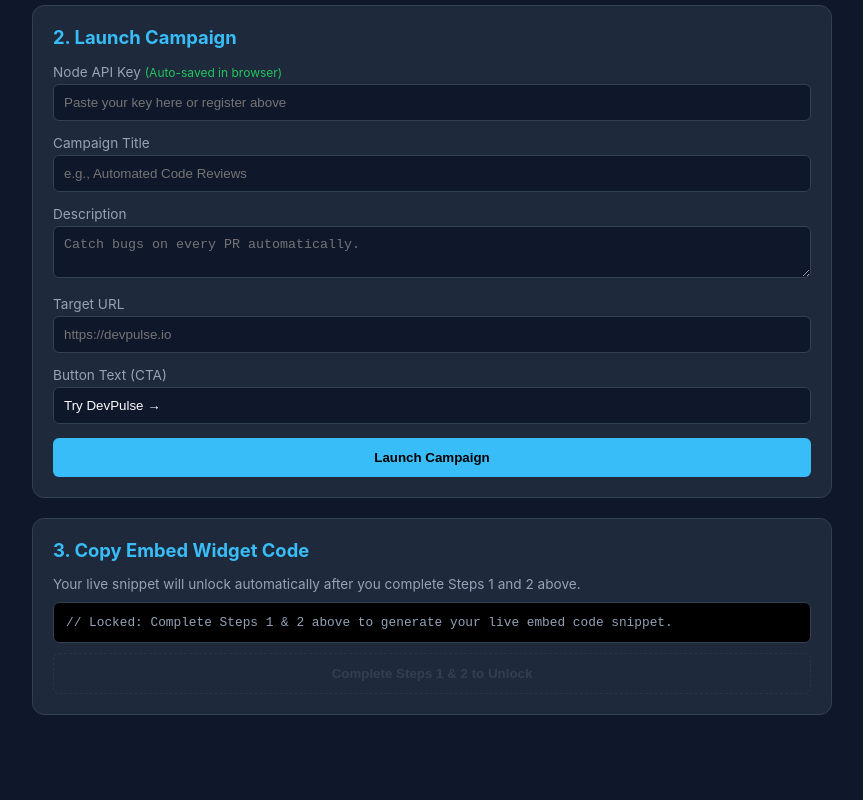
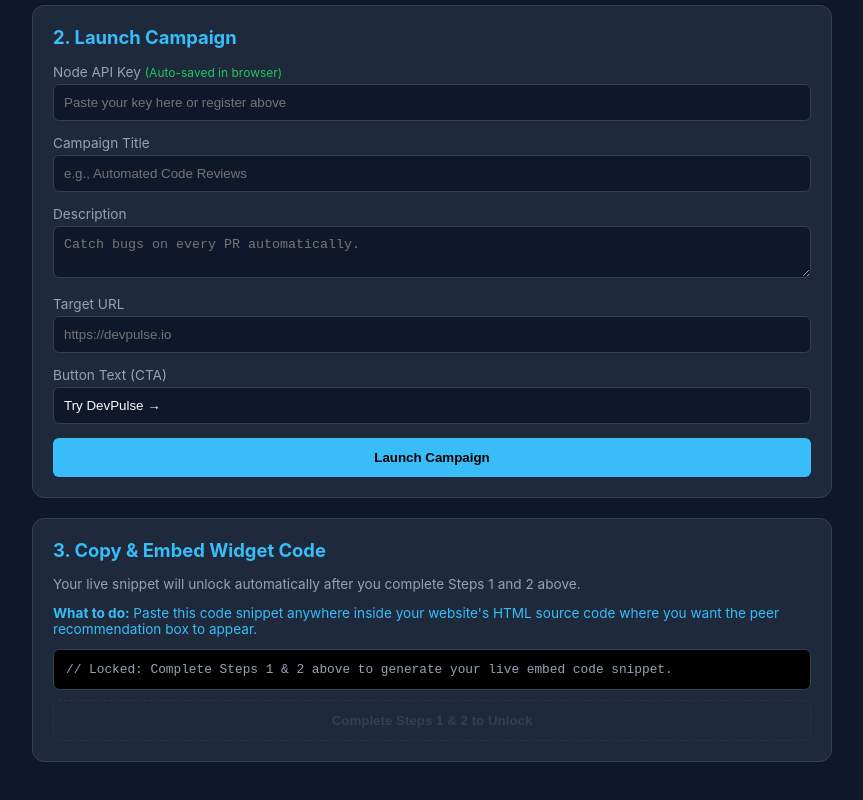
Before and after one commit to INVESTORRBEN/aen-backend, a website: page index.html in a window 1280 px wide. Shown: the part 634-1434 px from the top of the page, without its empty margins (208-1071 px from the left). Before the commit the page ends 1389 px from the top, so only its background shows below. Drawn offline with Linux system fonts and the light colour scheme.

Commit message:
Update index.html
New

```diff
--- a/index.html
+++ b/index.html
@@ -164,8 +164,9 @@
     </div>
 
     <div class="card" style="border-color: var(--border);">
-      <h2>3. Copy Embed Widget Code</h2>
-      <p style="font-size: 0.85rem; color: var(--text-muted); margin-bottom: 10px;">Your live snippet will unlock automatically after you complete Steps 1 and 2 above.</p>
+      <h2>3. Copy & Embed Widget Code</h2>
+      <p style="font-size: 0.85rem; color: var(--text-muted); margin-bottom: 6px;">Your live snippet will unlock automatically after you complete Steps 1 and 2 above.</p>
+      <p style="font-size: 0.85rem; color: var(--accent); margin-bottom: 12px;"><strong>What to do:</strong> Paste this code snippet anywhere inside your website's HTML source code where you want the peer recommendation box to appear.</p>
       <code id="embedCode">// Locked: Complete Steps 1 & 2 above to generate your live embed code snippet.</code>
       <button class="btn btn-secondary" id="copyBtn" onclick="copyEmbedCode()" disabled>Complete Steps 1 & 2 to Unlock</button>
     </div>
```
